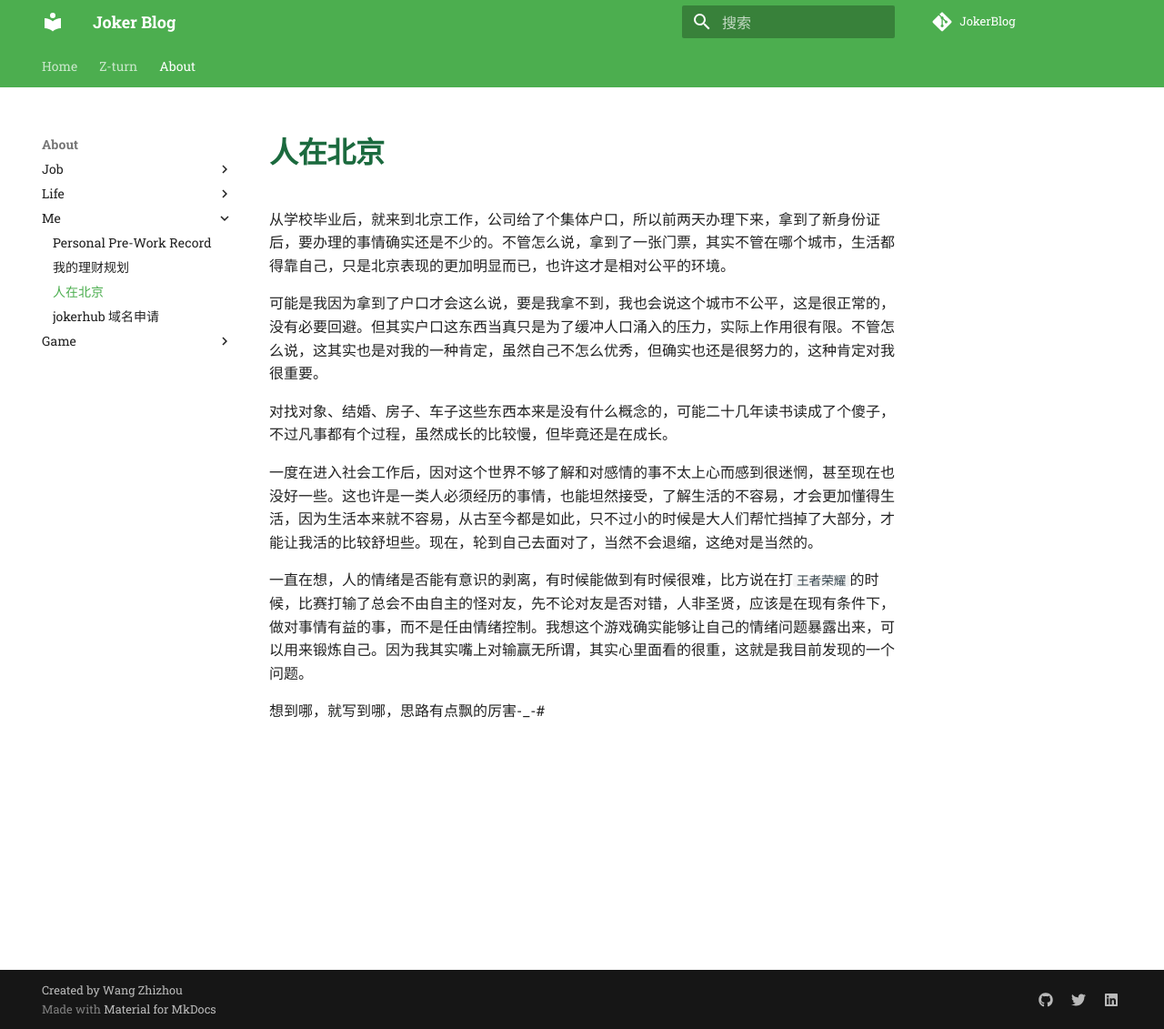
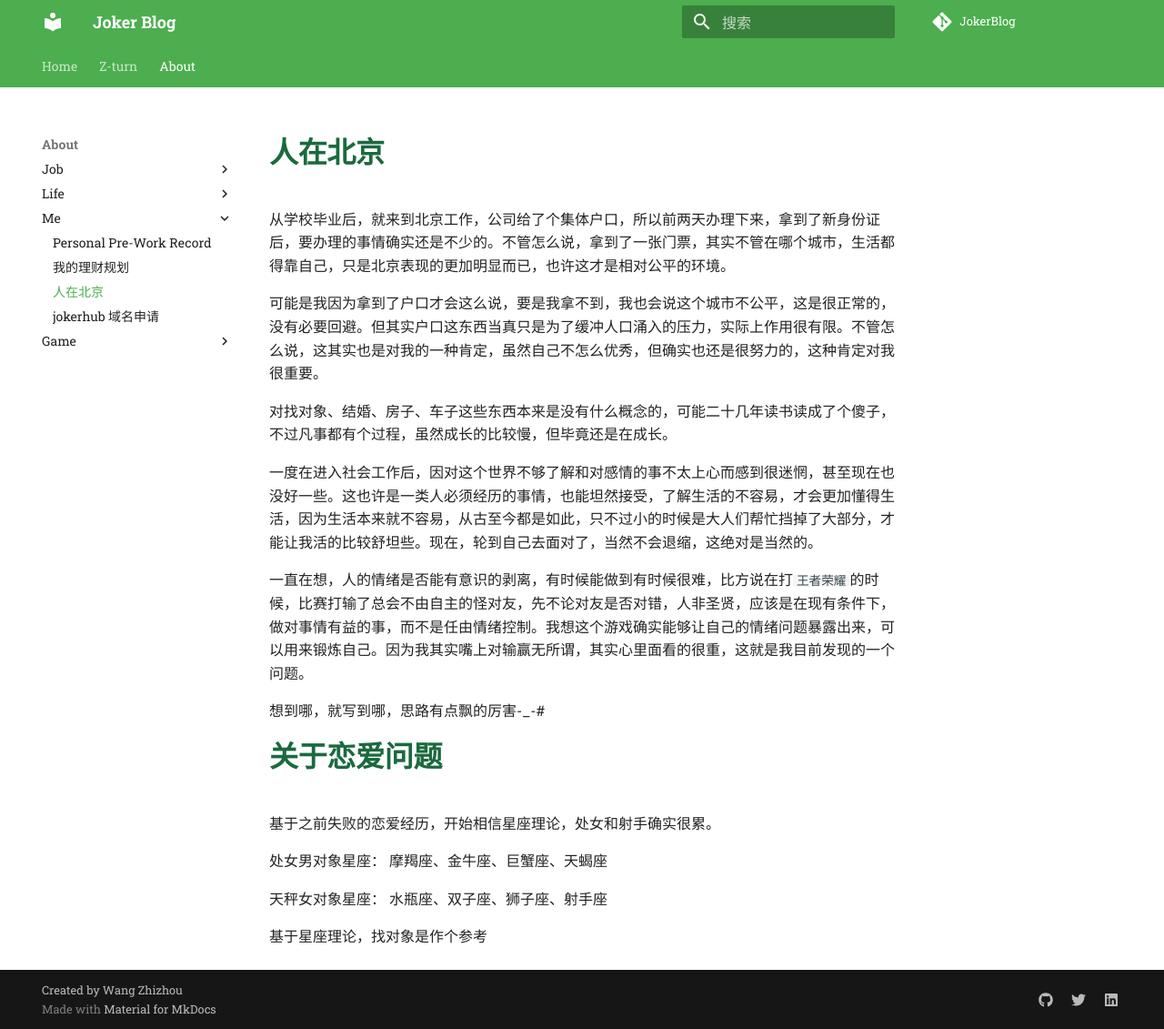
Before and after one commit to wangzhizhou/JokerBlog, an MkDocs documentation site: the page built from docs/me/Life in Beijing.md, in a window 1280 px wide and 1131 px high. Shown: the whole window at 91% size. Built offline with MkDocs 1.6.1 and Material for MkDocs 9.7.7, drawn with Linux system fonts in a browser that asks for light colours; comment, search, counter and statistics services are not loaded.

Commit message:
Find Object

```diff
--- a/docs/me/Life in Beijing.md
+++ b/docs/me/Life in Beijing.md
@@ -11,3 +11,13 @@
 一直在想，人的情绪是否能有意识的剥离，有时候能做到有时候很难，比方说在打`王者荣耀`的时候，比赛打输了总会不由自主的怪对友，先不论对友是否对错，人非圣贤，应该是在现有条件下，做对事情有益的事，而不是任由情绪控制。我想这个游戏确实能够让自己的情绪问题暴露出来，可以用来锻炼自己。因为我其实嘴上对输赢无所谓，其实心里面看的很重，这就是我目前发现的一个问题。
 
 想到哪，就写到哪，思路有点飘的厉害-_-#
+
+# 关于恋爱问题
+
+基于之前失败的恋爱经历，开始相信星座理论，处女和射手确实很累。
+
+处女男对象星座： 摩羯座、金牛座、巨蟹座、天蝎座
+
+天秤女对象星座： 水瓶座、双子座、狮子座、射手座
+
+基于星座理论，找对象是作个参考
```
